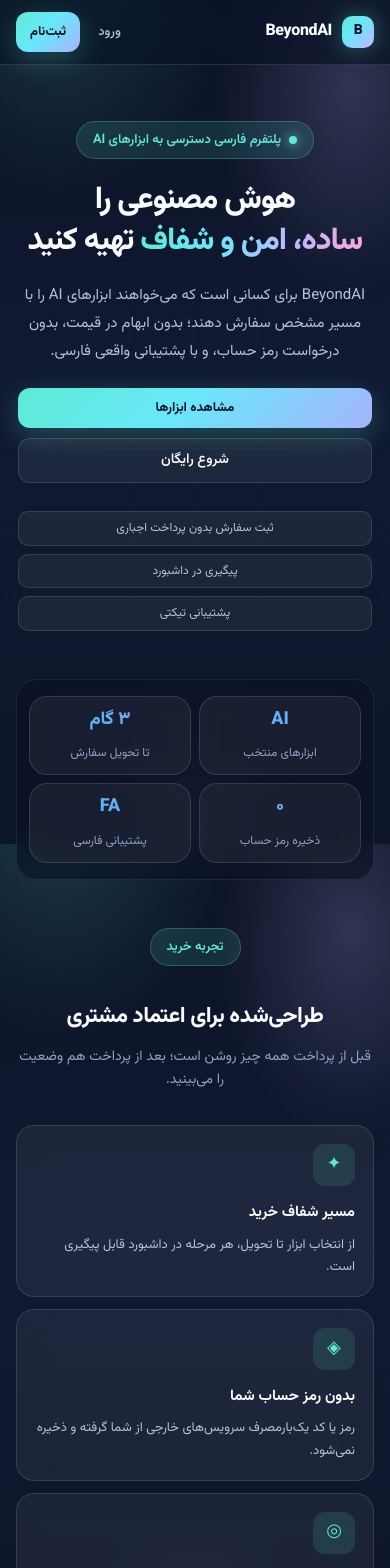
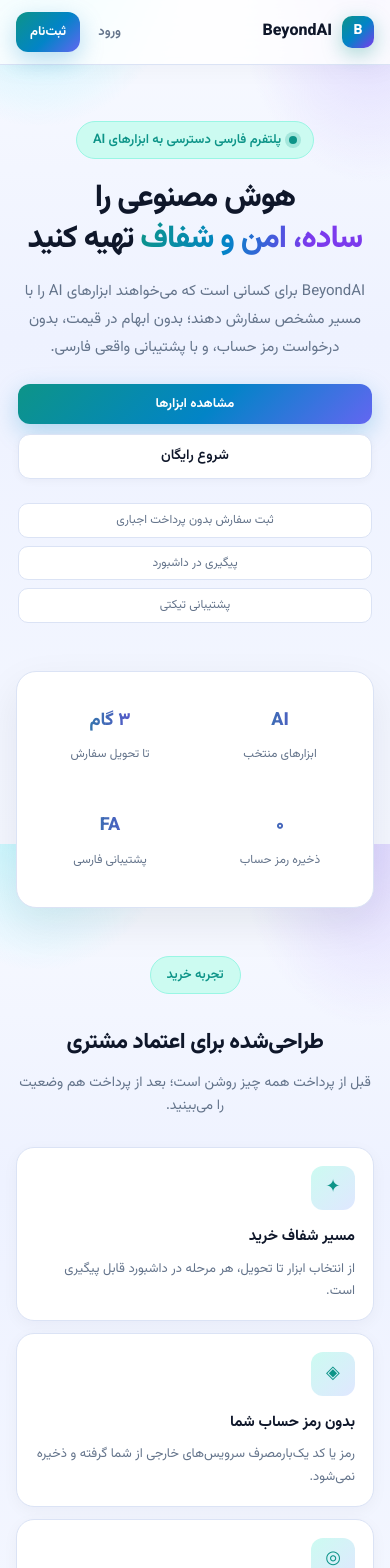
Before and after one commit to AIVORA10X/beyondai, a Next.js app: page / in a window 390 px wide. Shown: the top 1568 px of the page. Built offline with nearby package versions, Linux system fonts and the light colour scheme; no server answers; the database is empty.

Commit message:
Bold light AI theme — replace dark overrides completely

```diff
--- a/src/app/globals.css
+++ b/src/app/globals.css
@@ -1,22 +1,23 @@
 @import url('https://fonts.googleapis.com/css2?family=Vazirmatn:wght@400;500;600;700;800&display=swap');
 
 :root {
-  --bg: #0b1224;
-  --bg-soft: #111b33;
-  --surface: rgba(255, 255, 255, 0.06);
-  --surface-strong: rgba(255, 255, 255, 0.1);
-  --border: rgba(255, 255, 255, 0.12);
-  --text: #f8fafc;
-  --muted: #b6c2d9;
-  --accent: #5eead4;
-  --accent-2: #67e8f9;
-  --accent-3: #c4b5fd;
-  --accent-hot: #f9a8d4;
-  --ok: #4ade80;
-  --warn: #fbbf24;
-  --bad: #fb7185;
+  --bg: #f4f7ff;
+  --bg2: #eef2ff;
+  --surface: #ffffff;
+  --surface-2: #f8faff;
+  --border: #dbe3f5;
+  --text: #0f172a;
+  --muted: #64748b;
+  --accent: #0d9488;
+  --accent-2: #0284c7;
+  --accent-3: #7c3aed;
+  --accent-soft: #ccfbf1;
+  --ok: #16a34a;
+  --warn: #d97706;
+  --bad: #e11d48;
   --r: 18px;
-  --shadow: 0 20px 50px rgba(8, 15, 35, 0.45);
+  --shadow: 0 16px 40px rgba(15, 23, 42, 0.08);
+  --shadow-lg: 0 24px 60px rgba(15, 23, 42, 0.12);
 }
 
 * { box-sizing: border-box; margin: 0; }
@@ -28,159 +29,143 @@ body {
   line-height: 1.7;
   min-height: 100vh;
   background:
-    radial-gradient(ellipse 90% 60% at 15% -10%, rgba(94, 234, 212, 0.22), transparent 55%),
-    radial-gradient(ellipse 70% 50% at 90% 10%, rgba(196, 181, 253, 0.2), transparent 50%),
-    radial-gradient(ellipse 60% 40% at 50% 100%, rgba(249, 168, 212, 0.12), transparent 45%),
-    linear-gradient(180deg, #0b1224 0%, #101a32 45%, #0d1529 100%);
+    radial-gradient(ellipse 80% 50% at 10% -10%, #a5f3fc 0%, transparent 50%),
+    radial-gradient(ellipse 70% 45% at 95% 0%, #ddd6fe 0%, transparent 48%),
+    radial-gradient(ellipse 50% 35% at 50% 100%, #fbcfe8 0%, transparent 50%),
+    linear-gradient(180deg, #f8faff 0%, #eef2ff 40%, #f4f7ff 100%);
   background-attachment: fixed;
 }
 
-body::before {
-  content: '';
-  position: fixed;
-  inset: 0;
-  z-index: -1;
-  opacity: 0.35;
-  background-image:
-    linear-gradient(rgba(255,255,255,0.04) 1px, transparent 1px),
-    linear-gradient(90deg, rgba(255,255,255,0.04) 1px, transparent 1px);
-  background-size: 64px 64px;
-  mask-image: radial-gradient(ellipse at center, black 25%, transparent 75%);
-}
-
 a { color: inherit; text-decoration: none; }
-main { min-height: 100vh; position: relative; }
+main { min-height: 100vh; }
 
 /* Header */
 .topbar {
   position: sticky; top: 0; z-index: 100;
   display: flex; align-items: center; justify-content: space-between; gap: 16px;
-  padding: 14px 28px;
-  background: rgba(11, 18, 36, 0.72);
-  backdrop-filter: blur(18px) saturate(1.3);
+  padding: 12px 28px;
+  background: rgba(255, 255, 255, 0.82);
+  backdrop-filter: blur(16px);
   border-bottom: 1px solid var(--border);
+  box-shadow: 0 4px 24px rgba(15, 23, 42, 0.04);
 }
 .brand {
   display: flex; align-items: center; gap: 10px;
-  font-weight: 800; font-size: 1.15rem; letter-spacing: -0.02em;
+  font-weight: 800; font-size: 1.15rem; color: var(--text);
 }
 .brand-mark {
-  width: 36px; height: 36px; border-radius: 12px;
-  display: grid; place-items: center; font-weight: 900; font-size: 14px;
-  color: #0b1224;
-  background: linear-gradient(135deg, #5eead4, #67e8f9 40%, #c4b5fd);
-  box-shadow: 0 0 24px rgba(94, 234, 212, 0.35);
+  width: 38px; height: 38px; border-radius: 12px;
+  display: grid; place-items: center; font-weight: 900; font-size: 14px; color: #fff;
+  background: linear-gradient(135deg, #0d9488, #0284c7 50%, #7c3aed);
+  box-shadow: 0 6px 20px rgba(13, 148, 136, 0.35);
 }
-.topbar nav { display: flex; gap: 4px; }
+.topbar nav { display: flex; gap: 2px; }
 .topbar nav a {
   color: var(--muted); font-size: 14px; font-weight: 500;
   padding: 8px 12px; border-radius: 10px; transition: 0.15s;
 }
-.topbar nav a:hover { color: var(--text); background: var(--surface); }
+.topbar nav a:hover { color: var(--text); background: #f1f5f9; }
 .auth-actions { display: flex; align-items: center; gap: 8px; }
-.auth-link { color: var(--muted); font-size: 14px; font-weight: 500; padding: 8px 12px; }
+.auth-link { color: var(--muted); font-size: 14px; font-weight: 600; padding: 8px 12px; }
 .auth-link:hover { color: var(--accent-2); }
 
 .contact, .primary, .order-btn {
   display: inline-flex; align-items: center; justify-content: center; gap: 6px;
   padding: 11px 20px; border-radius: 12px; font-weight: 700; font-size: 14px;
-  border: none; cursor: pointer; color: #0b1224;
-  background: linear-gradient(135deg, #5eead4 0%, #67e8f9 45%, #a5b4fc 100%);
-  box-shadow: 0 8px 28px rgba(94, 234, 212, 0.25);
+  border: none; cursor: pointer; color: #fff;
+  background: linear-gradient(135deg, #0d9488 0%, #0284c7 55%, #6366f1 100%);
+  box-shadow: 0 8px 24px rgba(2, 132, 199, 0.28);
   transition: transform 0.15s, box-shadow 0.15s;
 }
 .contact:hover, .primary:hover, .order-btn:hover {
   transform: translateY(-2px);
-  box-shadow: 0 12px 36px rgba(103, 232, 249, 0.35);
+  box-shadow: 0 12px 32px rgba(99, 102, 241, 0.3);
 }
 .secondary-btn {
   display: inline-flex; align-items: center; justify-content: center;
   padding: 10px 18px; border-radius: 12px; font-weight: 600; font-size: 14px;
-  color: var(--text); background: var(--surface); border: 1px solid var(--border);
-  transition: 0.15s;
+  color: var(--text); background: #fff; border: 1px solid var(--border);
+  box-shadow: 0 2px 8px rgba(15, 23, 42, 0.04); transition: 0.15s;
 }
 .secondary-btn:hover {
-  border-color: rgba(94, 234, 212, 0.4);
-  background: rgba(94, 234, 212, 0.08);
+  border-color: #99f6e4; background: #f0fdfa;
 }
 .logout-btn {
-  background: transparent; border: 1px solid var(--border); color: var(--muted);
+  background: #fff; border: 1px solid var(--border); color: var(--muted);
   border-radius: 10px; padding: 7px 12px; font-size: 13px; cursor: pointer; font-family: inherit;
 }
 .user-chip {
   font-size: 13px; color: var(--muted); padding: 6px 12px; border-radius: 999px;
-  border: 1px solid var(--border); background: var(--surface);
+  border: 1px solid var(--border); background: #fff;
 }
 
 /* Hero */
 .hero {
-  position: relative; max-width: 860px; margin: 0 auto;
-  padding: 96px 24px 72px; text-align: center;
+  max-width: 820px; margin: 0 auto;
+  padding: 88px 24px 56px; text-align: center;
 }
-.hero-grid-bg, .orb { display: none; }
-
 .eyebrow {
-  display: inline-flex; align-items: center; gap: 8px; margin-bottom: 22px;
+  display: inline-flex; align-items: center; gap: 8px; margin-bottom: 20px;
   padding: 7px 16px; border-radius: 999px; font-size: 13px; font-weight: 600;
-  color: var(--accent); background: rgba(94, 234, 212, 0.12);
-  border: 1px solid rgba(94, 234, 212, 0.25);
+  color: var(--accent); background: #ccfbf1; border: 1px solid #99f6e4;
 }
 .eyebrow span {
   width: 8px; height: 8px; border-radius: 50%; background: var(--accent);
-  box-shadow: 0 0 12px var(--accent);
+  box-shadow: 0 0 0 4px rgba(13, 148, 136, 0.2);
 }
 .hero h1 {
-  font-size: clamp(2.1rem, 5.8vw, 3.4rem); font-weight: 800;
-  line-height: 1.22; letter-spacing: -0.03em; margin-bottom: 20px;
+  font-size: clamp(2rem, 5.5vw, 3.25rem); font-weight: 800;
+  line-height: 1.25; letter-spacing: -0.03em; margin-bottom: 18px; color: var(--text);
 }
 .hero h1 em {
   font-style: normal;
-  background: linear-gradient(105deg, #5eead4, #67e8f9 35%, #c4b5fd 70%, #f9a8d4);
+  background: linear-gradient(105deg, #0d9488, #0284c7 40%, #7c3aed 75%);
   -webkit-background-clip: text; background-clip: text; color: transparent;
 }
 .hero > p {
-  color: var(--muted); font-size: 1.08rem; max-width: 560px;
-  margin: 0 auto 30px; line-height: 1.85;
+  color: var(--muted); font-size: 1.05rem; max-width: 540px;
+  margin: 0 auto 28px; line-height: 1.85;
 }
 .hero-cta {
-  display: flex; justify-content: center; gap: 12px; flex-wrap: wrap; margin-bottom: 28px;
+  display: flex; justify-content: center; gap: 12px; flex-wrap: wrap; margin-bottom: 24px;
 }
 .hero-note {
   display: flex; justify-content: center; gap: 10px; flex-wrap: wrap;
 }
 .hero-note span {
   font-size: 12px; color: var(--muted); padding: 6px 14px; border-radius: 10px;
-  background: var(--surface); border: 1px solid var(--border);
+  background: #fff; border: 1px solid var(--border);
 }
 
 /* Stats */
-.stats-bar { max-width: 960px; margin: 0 auto 12px; padding: 0 24px; }
+.stats-bar { max-width: 920px; margin: 0 auto 8px; padding: 0 24px; }
 .stats-bar-inner {
   display: grid; grid-template-columns: repeat(4, 1fr); gap: 12px;
+  padding: 8px;
+  background: #fff; border: 1px solid var(--border); border-radius: 20px;
+  box-shadow: var(--shadow);
 }
 .stats-bar-inner > div {
-  text-align: center; padding: 20px 12px; border-radius: var(--r);
-  background: var(--surface); border: 1px solid var(--border);
-  backdrop-filter: blur(10px);
+  text-align: center; padding: 18px 10px; border-radius: 14px;
 }
 .stats-bar-inner strong {
-  display: block; font-size: 1.4rem; font-weight: 800; margin-bottom: 4px;
-  background: linear-gradient(90deg, #5eead4, #c4b5fd);
+  display: block; font-size: 1.35rem; font-weight: 800; margin-bottom: 4px;
+  background: linear-gradient(90deg, #0d9488, #7c3aed);
   -webkit-background-clip: text; background-clip: text; color: transparent;
 }
 .stats-bar-inner span { font-size: 12px; color: var(--muted); }
 
 /* Sections */
 .features, .products, .how {
-  max-width: 1080px; margin: 0 auto; padding: 60px 24px;
+  max-width: 1080px; margin: 0 auto; padding: 56px 24px;
 }
-.section-head { margin-bottom: 32px; }
+.section-head { margin-bottom: 28px; }
 .section-head.center { text-align: center; }
 .section-head h2 {
-  font-size: 1.7rem; font-weight: 800; letter-spacing: -0.02em; margin-top: 10px;
+  font-size: 1.65rem; font-weight: 800; letter-spacing: -0.02em; margin-top: 10px; color: var(--text);
 }
 .section-sub {
-  color: var(--muted); font-size: 0.98rem; margin-top: 10px; max-width: 500px;
+  color: var(--muted); font-size: 0.98rem; margin-top: 10px; max-width: 480px; line-height: 1.7;
 }
 .section-head.center .section-sub { margin-left: auto; margin-right: auto; }
 
@@ -188,19 +173,19 @@ main { min-height: 100vh; position: relative; }
   display: grid; grid-template-columns: repeat(4, 1fr); gap: 14px;
 }
 .feature-card {
-  background: var(--surface); border: 1px solid var(--border);
-  border-radius: var(--r); padding: 24px 18px;
-  backdrop-filter: blur(12px); transition: 0.2s;
+  background: #fff; border: 1px solid var(--border);
+  border-radius: var(--r); padding: 22px 18px;
+  box-shadow: 0 4px 16px rgba(15, 23, 42, 0.04); transition: 0.2s;
 }
 .feature-card:hover {
   transform: translateY(-4px);
-  border-color: rgba(94, 234, 212, 0.35);
+  border-color: #99f6e4;
   box-shadow: var(--shadow);
 }
 .feature-icon {
-  width: 42px; height: 42px; border-radius: 12px; display: grid; place-items: center;
+  width: 44px; height: 44px; border-radius: 12px; display: grid; place-items: center;
   font-size: 18px; margin-bottom: 14px;
-  background: rgba(94, 234, 212, 0.12); color: var(--accent);
+  background: linear-gradient(135deg, #ccfbf1, #e0e7ff); color: var(--accent);
 }
 .feature-card h3 { font-size: 15px; font-weight: 700; margin-bottom: 8px; }
 .feature-card p { font-size: 13px; color: var(--muted); line-height: 1.7; }
@@ -211,36 +196,35 @@ main { min-height: 100vh; position: relative; }
 }
 .product-card {
   display: flex; flex-direction: column; gap: 8px; padding: 22px;
-  background: linear-gradient(165deg, rgba(255,255,255,0.08), rgba(255,255,255,0.03));
-  border: 1px solid var(--border); border-radius: 20px;
-  position: relative; transition: 0.2s; backdrop-filter: blur(12px);
+  background: #fff; border: 1px solid var(--border); border-radius: 20px;
+  position: relative; transition: 0.2s; box-shadow: 0 4px 16px rgba(15, 23, 42, 0.04);
 }
 .product-card:hover {
   transform: translateY(-5px);
-  border-color: rgba(103, 232, 249, 0.4);
-  box-shadow: 0 24px 48px rgba(0,0,0,0.3);
+  border-color: #a5b4fc;
+  box-shadow: var(--shadow-lg);
 }
 .product-tag {
   position: absolute; top: 14px; left: 14px; font-size: 11px; font-weight: 700;
-  padding: 4px 10px; border-radius: 8px; color: var(--accent-3);
-  background: rgba(196, 181, 253, 0.18); border: 1px solid rgba(196, 181, 253, 0.3);
+  padding: 4px 10px; border-radius: 8px; color: #7c3aed;
+  background: #ede9fe; border: 1px solid #ddd6fe;
 }
 .card-top { display: flex; justify-content: space-between; align-items: center; }
 .product-icon {
-  width: 46px; height: 46px; border-radius: 14px; display: grid; place-items: center;
-  font-weight: 800; font-size: 16px; color: #0b1224;
-  background: linear-gradient(135deg, #5eead4, #67e8f9);
+  width: 48px; height: 48px; border-radius: 14px; display: grid; place-items: center;
+  font-weight: 800; font-size: 16px; color: #fff;
+  background: linear-gradient(135deg, #0d9488, #6366f1);
 }
 .status { font-size: 11px; font-weight: 600; padding: 4px 10px; border-radius: 999px; }
-.status.active { background: rgba(74,222,128,0.15); color: var(--ok); }
-.status.paused { background: rgba(251,113,133,0.15); color: var(--bad); }
-.status.verification_pending { background: rgba(251,191,36,0.15); color: var(--warn); }
+.status.active { background: #dcfce7; color: var(--ok); }
+.status.paused { background: #ffe4e6; color: var(--bad); }
+.status.verification_pending { background: #fef3c7; color: var(--warn); }
 .category { font-size: 12px; color: var(--muted); margin-top: 4px; }
-.product-card h3 { font-size: 1.2rem; font-weight: 700; }
+.product-card h3 { font-size: 1.15rem; font-weight: 700; color: var(--text); }
 .short-desc { font-size: 13px; color: var(--muted); line-height: 1.65; flex: 1; }
 .feature-list { list-style: none; padding: 0; margin: 4px 0; }
 .feature-list li {
-  font-size: 12px; color: var(--muted); padding: 3px 0 3px 0; padding-right: 14px; position: relative;
+  font-size: 12px; color: var(--muted); padding: 3px 0; padding-right: 14px; position: relative;
 }
 .feature-list li::before {
   content: ''; position: absolute; right: 0; top: 10px;
@@ -251,18 +235,19 @@ main { min-height: 100vh; position: relative; }
   margin-top: 8px; padding-top: 14px; border-top: 1px solid var(--border);
 }
 .price { font-weight: 700; font-size: 13px; color: var(--accent-2); }
-.product-card small { font-size: 11px; color: var(--muted); opacity: 0.85; }
+.product-card small { font-size: 11px; color: var(--muted); }
 
 /* Steps */
 .steps { display: grid; grid-template-columns: repeat(4, 1fr); gap: 12px; }
 .step {
-  background: var(--surface); border: 1px solid var(--border);
+  background: #fff; border: 1px solid var(--border);
   border-radius: var(--r); padding: 22px 16px; text-align: center;
+  box-shadow: 0 4px 12px rgba(15, 23, 42, 0.03);
 }
 .step-num {
-  width: 38px; height: 38px; margin: 0 auto 12px; border-radius: 12px;
-  display: grid; place-items: center; font-weight: 800; font-size: 14px; color: #0b1224;
-  background: linear-gradient(135deg, #5eead4, #c4b5fd);
+  width: 40px; height: 40px; margin: 0 auto 12px; border-radius: 12px;
+  display: grid; place-items: center; font-weight: 800; font-size: 14px; color: #fff;
+  background: linear-gradient(135deg, #0d9488, #7c3aed);
 }
 .step h3 { font-size: 14px; margin-bottom: 6px; }
 .step p { font-size: 12px; color: var(--muted); line-height: 1.55; }
@@ -271,8 +256,9 @@ main { min-height: 100vh; position: relative; }
 .faq { max-width: 680px; margin: 0 auto; padding: 40px 24px 56px; }
 .faq-grid { display: flex; flex-direction: column; gap: 10px; }
 .faq-item {
-  background: var(--surface); border: 1px solid var(--border);
-  border-radius: 14px; padding: 0 18px; backdrop-filter: blur(10px);
+  background: #fff; border: 1px solid var(--border);
+  border-radius: 14px; padding: 0 18px;
+  box-shadow: 0 2px 10px rgba(15, 23, 42, 0.03);
 }
 .faq-item summary {
   cursor: pointer; font-weight: 600; font-size: 14px; padding: 16px 0;
@@ -285,20 +271,20 @@ main { min-height: 100vh; position: relative; }
 
 /* CTA */
 .cta-band {
-  max-width: 1080px; margin: 0 auto 48px; padding: 52px 32px; text-align: center;
+  max-width: 1080px; margin: 0 auto 48px; padding: 48px 32px; text-align: center;
   border-radius: 28px;
-  background: linear-gradient(135deg, rgba(94,234,212,0.12), rgba(196,181,253,0.14), rgba(249,168,212,0.08));
-  border: 1px solid var(--border);
+  background: linear-gradient(135deg, #ccfbf1 0%, #e0e7ff 50%, #fce7f3 100%);
+  border: 1px solid #c7d2fe;
 }
-.cta-band h2 { font-size: 1.55rem; font-weight: 800; margin: 10px 0; }
+.cta-band h2 { font-size: 1.5rem; font-weight: 800; margin: 10px 0; color: var(--text); }
 .cta-band > p {
-  color: var(--muted); margin-bottom: 22px; max-width: 460px; margin-left: auto; margin-right: auto;
+  color: var(--muted); margin-bottom: 22px; max-width: 440px; margin-left: auto; margin-right: auto;
 }
 
 /* Footer */
 .site-footer {
   border-top: 1px solid var(--border); padding: 40px 24px 24px;
-  background: rgba(0,0,0,0.2);
+  background: #fff;
 }
 .footer-grid {
   max-width: 1080px; margin: 0 auto 24px;
@@ -306,12 +292,11 @@ main { min-height: 100vh; position: relative; }
 }
 .footer-grid h4 {
   font-size: 12px; color: var(--muted); font-weight: 600; margin-bottom: 12px;
-  letter-spacing: 0.04em;
 }
 .footer-grid a {
   display: block; font-size: 14px; margin-bottom: 8px; color: var(--text); opacity: 0.85;
 }
-.footer-grid a:hover { color: var(--accent); opacity: 1; }
+.footer-grid a:hover { color: var(--accent-2); opacity: 1; }
 .footer-desc { color: var(--muted); font-size: 13px; margin-top: 10px; max-width: 280px; }
 .footer-bottom {
   max-width: 1080px; margin: 0 auto; padding-top: 20px;
@@ -323,18 +308,19 @@ main { min-height: 100vh; position: relative; }
 /* Forms */
 .auth-page, .order-page {
   max-width: 440px; margin: 40px auto; padding: 28px;
-  background: var(--surface); border: 1px solid var(--border);
-  border-radius: 20px; backdrop-filter: blur(16px);
+  background: #fff; border: 1px solid var(--border);
+  border-radius: 20px; box-shadow: var(--shadow);
 }
 .form-field { display: flex; flex-direction: column; gap: 6px; margin-bottom: 14px; }
 .form-field label { font-size: 13px; color: var(--muted); font-weight: 500; }
 .form-field input, .form-field select, .form-field textarea {
-  background: rgba(11, 18, 36, 0.7); border: 1px solid var(--border);
+  background: #f8fafc; border: 1px solid var(--border);
   border-radius: 12px; padding: 12px 14px; color: var(--text);
-  font-family: inherit; font-size: 14px; transition: border-color 0.15s;
+  font-family: inherit; font-size: 14px;
 }
 .form-field input:focus, .form-field select:focus, .form-field textarea:focus {
-  outline: none; border-color: var(--accent);
+  outline: none; border-color: #5eead4; background: #fff;
+  box-shadow: 0 0 0 3px rgba(13, 148, 136, 0.12);
 }
 .form-error { color: var(--bad); font-size: 13px; }
 
@@ -344,15 +330,17 @@ main { min-height: 100vh; position: relative; }
   display: flex; justify-content: space-between; align-items: center;
   gap: 20px; flex-wrap: wrap; margin-bottom: 28px;
 }
-.dash-hero h1 { font-size: 1.65rem; font-weight: 800; margin: 6px 0; }
+.dash-hero h1 { font-size: 1.6rem; font-weight: 800; margin: 6px 0; }
 .dash-hero p { color: var(--muted); font-size: 14px; }
 .dash-user-card {
   display: flex; align-items: center; gap: 12px; padding: 12px 16px;
-  background: var(--surface); border: 1px solid var(--border); border-radius: 14px;
+  background: #fff; border: 1px solid var(--border); border-radius: 14px;
+  box-shadow: 0 2px 10px rgba(15, 23, 42, 0.04);
 }
 .avatar {
   width: 42px; height: 42px; border-radius: 12px; display: grid; place-items: center;
-  font-weight: 800; background: linear-gradient(135deg, #5eead4, #c4b5fd); color: #0b1224;
+  font-weight: 800; color: #fff;
+  background: linear-gradient(135deg, #0d9488, #7c3aed);
 }
 .dash-user-card strong { display: block; font-size: 14px; }
 .dash-user-card span { font-size: 12px; color: var(--muted); }
@@ -361,42 +349,40 @@ main { min-height: 100vh; position: relative; }
   display: grid; grid-template-columns: repeat(4, 1fr); gap: 12px; margin-bottom: 24px;
 }
 .stat-card {
-  background: var(--surface); border: 1px solid var(--border);
-  border-radius: 14px; padding: 16px; transition: 0.15s;
+  background: #fff; border: 1px solid var(--border);
+  border-radius: 14px; padding: 16px; box-shadow: 0 2px 8px rgba(15,23,42,0.03);
 }
-.stat-card:hover { border-color: rgba(94,234,212,0.35); }
 .stat-label { display: block; font-size: 12px; color: var(--muted); margin-bottom: 4px; }
-.stat-card strong { font-size: 1.4rem; }
+.stat-card strong { font-size: 1.35rem; }
 .dash-actions { display: flex; gap: 10px; flex-wrap: wrap; margin-bottom: 28px; }
 .dash-title { font-size: 1.1rem; font-weight: 700; margin: 28px 0 14px; }
 .empty { color: var(--muted); font-size: 14px; }
 .empty a { color: var(--accent-2); }
 .table-wrap {
   overflow-x: auto; border: 1px solid var(--border); border-radius: 14px;
-  background: var(--surface);
+  background: #fff; box-shadow: 0 2px 10px rgba(15,23,42,0.03);
 }
 .data-table { width: 100%; border-collapse: collapse; font-size: 13px; }
 .data-table th, .data-table td {
   padding: 12px 14px; text-align: right; border-bottom: 1px solid var(--border);
 }
-.data-table th { color: var(--muted); font-weight: 600; font-size: 12px; }
+.data-table th { color: var(--muted); font-weight: 600; font-size: 12px; background: #f8fafc; }
 .status-pill {
   display: inline-block; padding: 3px 10px; border-radius: 999px; font-size: 11px;
-  background: rgba(94,234,212,0.12); color: var(--accent);
+  background: #ccfbf1; color: var(--accent);
 }
 .ticket-list { display: flex; flex-direction: column; gap: 10px; }
 .ticket-card {
-  background: var(--surface); border: 1px solid var(--border);
+  background: #fff; border: 1px solid var(--border);
   border-radius: 14px; padding: 16px;
 }
 .ticket-head { display: flex; justify-content: space-between; gap: 10px; margin-bottom: 8px; }
 .ticket-card p { color: var(--muted); font-size: 13px; margin-bottom: 6px; }
 .ticket-reply { color: var(--ok) !important; }
 .ticket-card small { font-size: 11px; color: var(--muted); }
-
 .trust-box {
   margin-top: 16px; padding: 18px; border-radius: 16px;
-  background: var(--surface); border: 1px solid var(--border);
+  background: #f0fdfa; border: 1px solid #99f6e4;
 }
 
 @media (max-width: 900px) {
@@ -407,16 +393,14 @@ main { min-height: 100vh; position: relative; }
 @media (max-width: 720px) {
   .topbar { padding: 10px 16px; }
   .topbar nav { display: none; }
-  .hero { padding: 52px 16px 40px; }
-  .hero h1 { font-size: 1.75rem; }
+  .hero { padding: 48px 16px 36px; }
+  .hero h1 { font-size: 1.7rem; }
   .hero-cta { flex-direction: column; }
   .hero-cta .primary, .hero-cta .secondary-btn { width: 100%; }
   .stats-bar { padding: 0 16px; }
   .stats-bar-inner { grid-template-columns: 1fr 1fr; }
   .features, .products, .how { padding: 36px 16px; }
-  .features-grid { grid-template-columns: 1fr; }
-  .grid { grid-template-columns: 1fr; }
-  .steps { grid-template-columns: 1fr; }
+  .features-grid, .grid, .steps { grid-template-columns: 1fr; }
   .cta-band { margin: 0 16px 36px; padding: 32px 18px; }
   .footer-grid { grid-template-columns: 1fr; gap: 20px; }
   .auth-page, .order-page { margin: 20px 16px; }
--- a/src/app/layout-extras.css
+++ b/src/app/layout-extras.css
@@ -1,150 +1 @@
-.orb-three {
-  width: 200px; height: 200px;
-  background: radial-gradient(circle, #f472b6 0%, transparent 70%);
-  top: 40%; left: 40%; opacity: 0.25; filter: blur(80px);
-  position: absolute; border-radius: 50%; pointer-events: none;
-}
-
-.stats-bar {
-  max-width: 1120px;
-  margin: 0 auto 20px;
-  padding: 0 24px;
-}
-.stats-bar-inner {
-  display: grid;
-  grid-template-columns: repeat(4, 1fr);
-  gap: 12px;
-  padding: 22px 20px;
-  border-radius: 20px;
-  background: rgba(12, 18, 36, 0.65);
-  border: 1px solid rgba(100, 160, 255, 0.14);
-  backdrop-filter: blur(12px);
-}
-.stats-bar-inner > div {
-  text-align: center;
-  padding: 8px;
-}
-.stats-bar-inner strong {
-  display: block;
-  font-size: 22px;
-  font-weight: 800;
-  background: linear-gradient(90deg, #22d3ee, #a78bfa);
-  -webkit-background-clip: text;
-  background-clip: text;
-  color: transparent;
-  margin-bottom: 4px;
-}
-.stats-bar-inner span {
-  font-size: 12px;
-  color: #8fa3c4;
-}
-
-.section-sub {
-  color: #8fa3c4;
-  font-size: 15px;
-  max-width: 520px;
-  margin: 10px auto 0;
-  line-height: 1.7;
-}
-.section-head .section-sub {
-  margin-right: 0;
-  margin-left: 0;
-}
-
-.category {
-  font-size: 12px;
-  color: #8fa3c4;
-  letter-spacing: 0.02em;
-}
-
-.faq {
-  max-width: 800px;
-  margin: 0 auto;
-  padding: 48px 24px 64px;
-}
-.faq-grid {
-  display: flex;
-  flex-direction: column;
-  gap: 12px;
-}
-.faq-item {
-  background: rgba(12, 18, 36, 0.7);
-  border: 1px solid rgba(100, 160, 255, 0.14);
-  border-radius: 14px;
-  padding: 4px 18px;
-  backdrop-filter: blur(10px);
-}
-.faq-item summary {
-  cursor: pointer;
-  font-weight: 700;
-  padding: 14px 0;
-  list-style: none;
-  display: flex;
-  justify-content: space-between;
-  align-items: center;
-}
-.faq-item summary::-webkit-details-marker { display: none; }
-.faq-item summary::after {
-  content: '+';
-  color: #22d3ee;
-  font-size: 20px;
-  font-weight: 400;
-}
-.faq-item[open] summary::after { content: '−'; }
-.faq-item p {
-  margin: 0 0 16px;
-  color: #8fa3c4;
-  font-size: 14px;
-  line-height: 1.75;
-}
-
-.site-footer {
-  border-top: 1px solid rgba(100, 160, 255, 0.14);
-  padding: 40px 24px 24px;
-  background: rgba(0, 0, 0, 0.35);
-}
-.footer-grid {
-  max-width: 1120px;
-  margin: 0 auto 28px;
-  display: grid;
-  grid-template-columns: 2fr 1fr 1fr;
-  gap: 28px;
-}
-.footer-grid h4 {
-  margin: 0 0 12px;
-  font-size: 13px;
-  color: #8fa3c4;
-  font-weight: 600;
-}
-.footer-grid a {
-  display: block;
-  font-size: 14px;
-  color: #eef4ff;
-  margin-bottom: 8px;
-  opacity: 0.85;
-}
-.footer-grid a:hover { color: #22d3ee; opacity: 1; }
-.footer-desc {
-  color: #8fa3c4;
-  font-size: 13px;
-  margin: 12px 0 0;
-  max-width: 280px;
-  line-height: 1.6;
-}
-.footer-bottom {
-  max-width: 1120px;
-  margin: 0 auto;
-  padding-top: 20px;
-  border-top: 1px solid rgba(100, 160, 255, 0.1);
-  display: flex;
-  justify-content: space-between;
-  flex-wrap: wrap;
-  gap: 8px;
-  font-size: 12px;
-  color: #8fa3c4;
-}
-
-@media (max-width: 720px) {
-  .stats-bar-inner { grid-template-columns: 1fr 1fr; }
-  .footer-grid { grid-template-columns: 1fr; }
-}
+/* layout extras emptied — styles live in globals.css */
```
